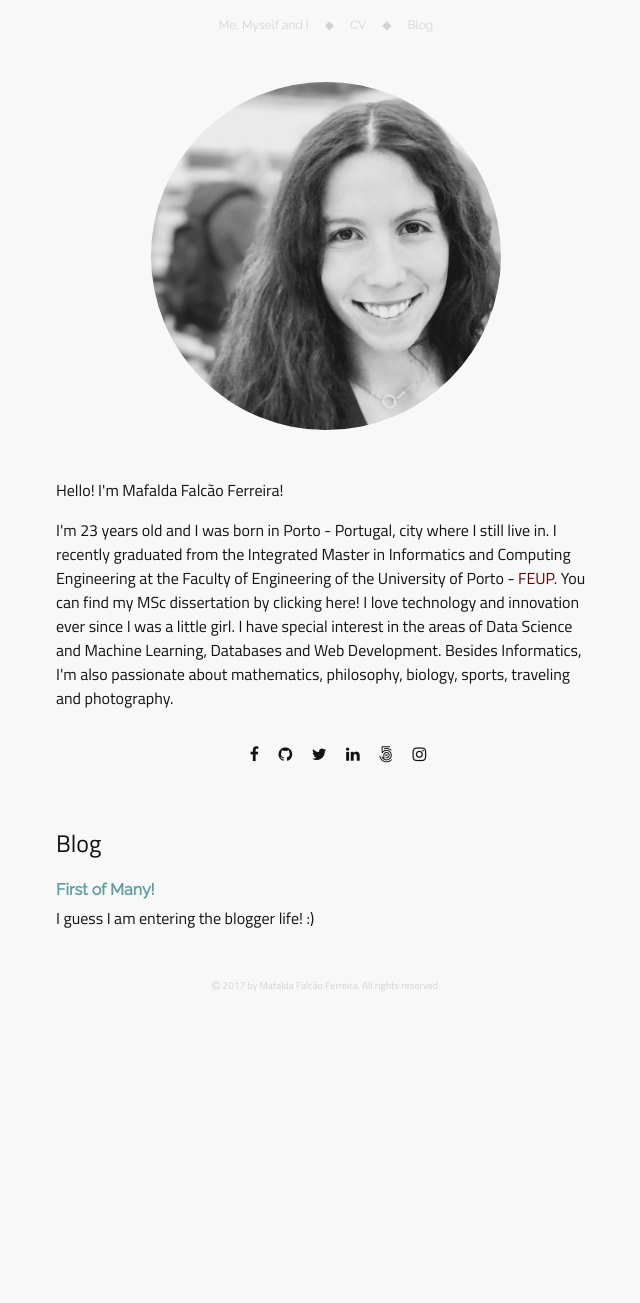
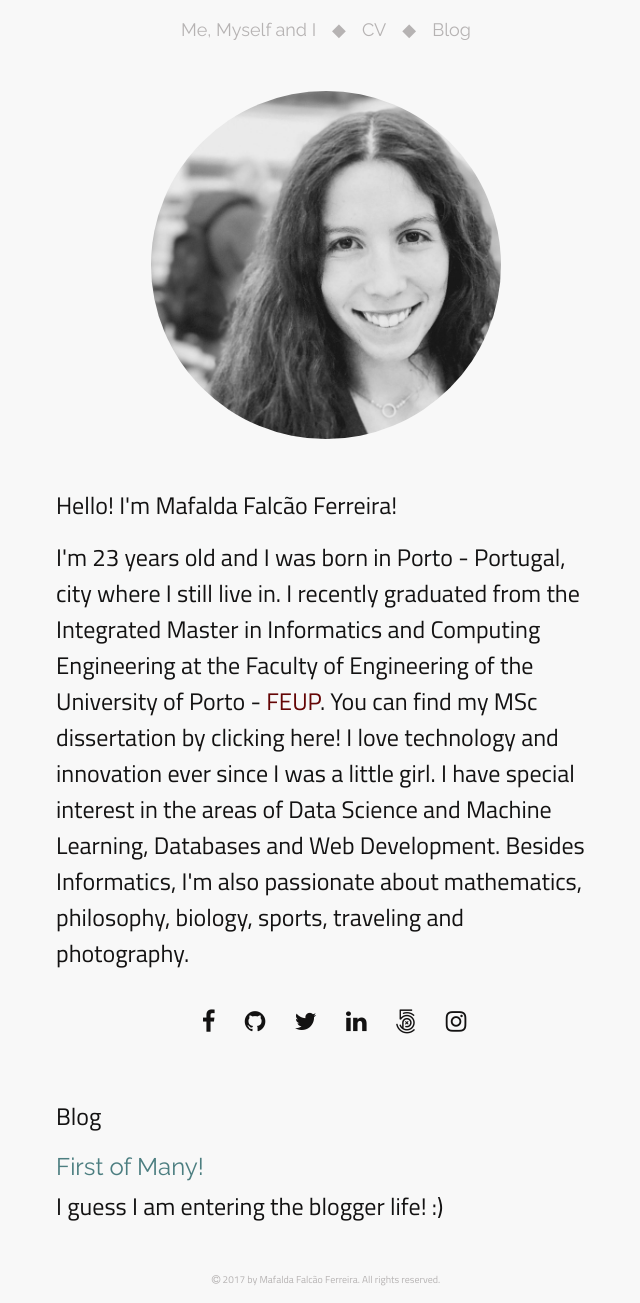
Before and after one commit to mafaldafalcaotvf/mafaldafalcaotvf.github.com, a Jekyll site: the page built from index.html, in a window 1280 px wide. Shown: the whole page, without its empty margins (314-954 px from the left). Built offline with Jekyll 4.4.1, drawn with Linux system fonts in a browser that asks for light colours; nearby versions of some CDN libraries; before the commit the page ends 1009 px from its top, so only the background shows below that.

Commit message:
meh... design details; probably not done yet

```diff
--- a/_sass/_base.scss
+++ b/_sass/_base.scss
@@ -2,6 +2,7 @@
 
 body {
     font-family: $base-font-family;
+    font-size: 1.5em;
     color: $base-font-color;
     background-color: $background-color;
 }
@@ -49,10 +50,9 @@ h1 {
 }
 
 #blog h5{
-    color: $second-font-color;
+    color: darken($second-font-color, 10%);
     font-size: 1em;
-    font-family: 'Raleway', sans-serif;
-    font-weight: bold;
+    font-family: $body-font-family;
 }
 
 #date{
--- a/_sass/_settings.scss
+++ b/_sass/_settings.scss
@@ -2,7 +2,7 @@ $base-font-family: 'Titillium Web', sans-serif;
 $body-font-family: 'Raleway', sans-serif;
 
 $base-font-color: rgb(19, 18, 18);
-$lighter-font-color: lightgray;
+$lighter-font-color: #B6B3B3;
 $second-font-color: cadetblue;
 $feup-color: rgb(100, 5, 5);
 
```
